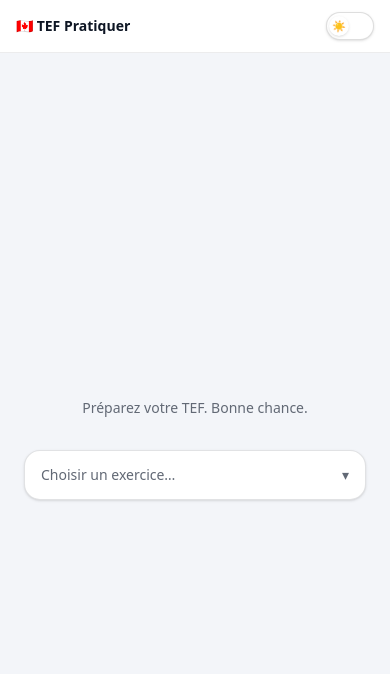
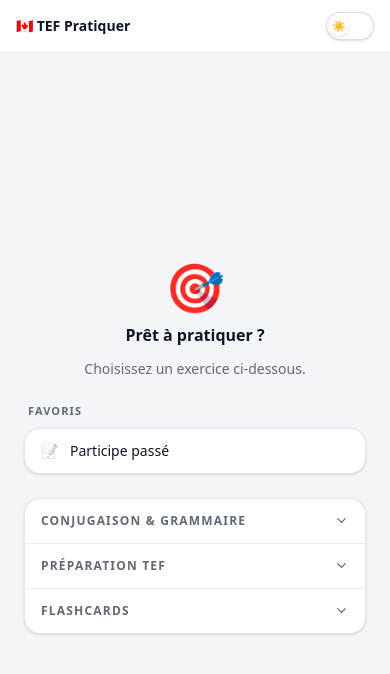
Before and after one commit to diegovelasquezweb/FrenchTest, a React (Vite) app: page / in a window 390 px wide. Shown: the top 674 px of the page. Built offline with nearby package versions, Linux system fonts and the light colour scheme.

Commit message:
update test

```diff
--- a/package.json
+++ b/package.json
@@ -10,6 +10,7 @@
     "preview": "vite preview"
   },
   "dependencies": {
+    "@radix-ui/react-accordion": "^1.2.12",
     "@radix-ui/react-select": "^2.2.6",
     "lucide-react": "^1.8.0",
     "react": "^19.0.0",
--- a/src/App.tsx
+++ b/src/App.tsx
@@ -1,5 +1,5 @@
 import { useEffect, useRef, useState } from "react";
-import * as Select from "@radix-ui/react-select";
+import * as Accordion from "@radix-ui/react-accordion";
 import { ChevronDown, ChevronRight } from "lucide-react";
 import { VERBS } from "./data/verbs";
 import { useQuiz } from "./hooks/useQuiz";
@@ -53,7 +53,7 @@ const MODE_LABEL: Record<Exclude<AppMode, "home">, string> = {
 export default function App() {
   const { theme, toggle: toggleTheme } = useTheme();
   const [appMode, setAppMode] = useState<AppMode>("home");
-  const DEFAULT_FAVORITES = ["Participe passé", "Patterns — Tout"];
+  const DEFAULT_FAVORITES = ["Participe passé"];
   const [favorites, setFavorites] = useState<string[]>(() => {
     try {
       const stored = localStorage.getItem("tef-favorites");
@@ -589,86 +589,107 @@ export default function App() {
                 <p className="text-sm text-(--color-muted)">Sélectionnez un exercice dans le menu à gauche.</p>
               </div>
 
-              {/* Mobile: select */}
-              <div className="md:hidden flex flex-col items-center justify-center h-full gap-8 px-6">
-                <div className="text-center">
-                  <p className="text-sm text-(--color-muted)">Préparez votre TEF. Bonne chance.</p>
+              {/* Mobile: accordion */}
+              <div className="md:hidden flex flex-col items-center justify-center h-full gap-6 px-6 py-8">
+                <div className="flex flex-col items-center gap-3 text-center">
+                  <span className="text-5xl">🎯</span>
+                  <p className="text-base font-semibold text-(--color-ink)">Prêt à pratiquer ?</p>
+                  <p className="text-sm text-(--color-muted)">Choisissez un exercice ci-dessous.</p>
                 </div>
-                <Select.Root
-                  onValueChange={(val) => {
-                    const map: Record<string, () => void> = {
-                      conditionnel: handleStartConditionnel,
-                      futur: handleStartFutur,
-                      orthographe: handleStartOrthographe,
-                      imparfait: handleStartImparfait,
-                      participe: handleStartParticipe,
-                      présent: handleStartPresent,
-                      phrases: handleStartPhrases,
-                      écrit: handleStartEcrit,
-                      oral: handleStartOral,
-                      patterns: handleStartPatterns,
-                      touriste: handleStartTouriste,
-                      vocabulaire: handleStartVocabulaire,
-                    };
-                    map[val]?.();
-                  }}
-                >
-                  <Select.Trigger className="flex w-full items-center justify-between gap-2 rounded-2xl border border-(--color-ink)/12 bg-(--color-surface) px-4 py-3.5 text-sm text-(--color-ink) shadow-sm focus:outline-none focus:ring-2 focus:ring-(--color-brand)/30 data-[placeholder]:text-(--color-muted)">
-                    <Select.Value placeholder="Choisir un exercice…" />
-                    <Select.Icon className="text-(--color-muted)">▾</Select.Icon>
-                  </Select.Trigger>
-                  <Select.Portal>
-                    <Select.Content
-                      position="popper"
-                      sideOffset={6}
-                      className="z-50 w-[var(--radix-select-trigger-width)] overflow-hidden rounded-2xl border border-(--color-ink)/10 bg-(--color-surface) shadow-lg"
-                    >
-                      <Select.Viewport className="p-1">
-                        <Select.Group>
-                          <Select.Label className="px-3 py-1.5 text-[11px] font-semibold uppercase tracking-wider text-(--color-muted)">Conjugaison & Grammaire</Select.Label>
-                          {[
-                            { value: "conditionnel", label: "Conditionnel" },
-                            { value: "futur",        label: "Futur simple" },
-                            { value: "orthographe",  label: "Grammaire" },
-                            { value: "imparfait",    label: "Imparfait" },
-                            { value: "participe",    label: "Participe passé" },
-                            { value: "présent",      label: "Présent" },
-                          ].map(({ value, label }) => (
-                            <Select.Item key={value} value={value} className="flex cursor-pointer select-none items-center rounded-lg px-3 py-2 text-sm text-(--color-ink) outline-none data-[highlighted]:bg-(--color-brand)/10 data-[highlighted]:text-(--color-brand)">
-                              <Select.ItemText>{label}</Select.ItemText>
-                            </Select.Item>
-                          ))}
-                        </Select.Group>
-                        <Select.Separator className="my-1 h-px bg-(--color-ink)/8" />
-                        <Select.Group>
-                          <Select.Label className="px-3 py-1.5 text-[11px] font-semibold uppercase tracking-wider text-(--color-muted)">Préparation TEF</Select.Label>
-                          {[
-                            { value: "phrases", label: "Connecteurs" },
-                            { value: "écrit",   label: "Écrit formel" },
-                            { value: "oral",    label: "Expression orale" },
-                          ].map(({ value, label }) => (
-                            <Select.Item key={value} value={value} className="flex cursor-pointer select-none items-center rounded-lg px-3 py-2 text-sm text-(--color-ink) outline-none data-[highlighted]:bg-(--color-brand)/10 data-[highlighted]:text-(--color-brand)">
-                              <Select.ItemText>{label}</Select.ItemText>
-                            </Select.Item>
-                          ))}
-                        </Select.Group>
-                        <Select.Separator className="my-1 h-px bg-(--color-ink)/8" />
-                        <Select.Group>
-                          <Select.Label className="px-3 py-1.5 text-[11px] font-semibold uppercase tracking-wider text-(--color-muted)">Flashcards</Select.Label>
-                          {[
-                            { value: "patterns",    label: "Patterns" },
-                            { value: "touriste",    label: "Touriste" },
-                            { value: "vocabulaire", label: "Vocabulaire" },
-                          ].map(({ value, label }) => (
-                            <Select.Item key={value} value={value} className="flex cursor-pointer select-none items-center rounded-lg px-3 py-2 text-sm text-(--color-ink) outline-none data-[highlighted]:bg-(--color-brand)/10 data-[highlighted]:text-(--color-brand)">
-                              <Select.ItemText>{label}</Select.ItemText>
-                            </Select.Item>
-                          ))}
-                        </Select.Group>
-                      </Select.Viewport>
-                    </Select.Content>
-                  </Select.Portal>
-                </Select.Root>
+
+                {/* Favoris mobile */}
+                {favorites.length > 0 && (
+                  <div className="w-full">
+                    <p className="mb-2 px-1 text-[11px] font-bold uppercase tracking-widest text-(--color-muted)">Favoris</p>
+                    <div className="rounded-2xl overflow-hidden border border-(--color-ink)/10 bg-(--color-surface) shadow-sm">
+                      {favorites.map(label => {
+                        const item = SIDEBAR_LOOKUP[label];
+                        if (!item) return null;
+                        return (
+                          <button
+                            key={label}
+                            type="button"
+                            onClick={item.onClick}
+                            className="flex w-full items-center gap-3 px-4 py-3 text-left text-sm font-medium text-(--color-ink) transition-colors hover:bg-(--color-brand)/8 hover:text-(--color-brand) active:bg-(--color-brand)/15 border-t border-(--color-ink)/8 first:border-t-0"
+                          >
+                            <span className="grayscale opacity-50">{item.icon}</span>
+                            {label}
+                          </button>
+                        );
+                      })}
+                    </div>
+                  </div>
+                )}
+
+                <Accordion.Root type="multiple" className="w-full rounded-2xl overflow-hidden border border-(--color-ink)/10 bg-(--color-surface) shadow-sm">
+                  {([
+                    {
+                      id: "conjugaison",
+                      label: "Conjugaison & Grammaire",
+                      items: [
+                        { label: "Conditionnel",    onClick: handleStartConditionnel },
+                        { label: "Futur simple",    onClick: handleStartFutur },
+                        { label: "Grammaire",       onClick: handleStartOrthographe },
+                        { label: "Imparfait",       onClick: handleStartImparfait },
+                        { label: "Participe passé", onClick: handleStartParticipe },
+                        { label: "Présent",         onClick: handleStartPresent },
+                      ],
+                    },
+                    {
+                      id: "tef",
+                      label: "Préparation TEF",
+                      items: [
+                        { label: "Connecteurs",      onClick: handleStartPhrases },
+                        { label: "Écrit formel",     onClick: handleStartEcrit },
+                        { label: "Expression orale", onClick: handleStartOral },
+                      ],
+                    },
+                    {
+                      id: "flashcards",
+                      label: "Flashcards",
+                      items: [
+                        { label: "Patterns — Tout", onClick: handleStartPatterns },
+                        { label: "Touriste",        onClick: handleStartTouriste },
+                        { label: "Vocabulaire",     onClick: handleStartVocabulaire },
+                      ],
+                    },
+                  ]).map((section, si) => (
+                    <Accordion.Item key={section.id} value={section.id} className={si > 0 ? "border-t border-(--color-ink)/8" : ""}>
+                      <Accordion.Header>
+                        <Accordion.Trigger className="group flex w-full items-center justify-between px-4 py-3.5 text-left text-xs font-bold uppercase tracking-widest text-(--color-muted) transition-colors hover:text-(--color-ink) data-[state=open]:text-(--color-ink)">
+                          {section.label}
+                          <ChevronDown size={15} className="text-(--color-muted) transition-transform duration-200 group-data-[state=open]:rotate-180" />
+                        </Accordion.Trigger>
+                      </Accordion.Header>
+                      <Accordion.Content className="overflow-hidden data-[state=open]:animate-none">
+                        <div className="flex flex-col pb-2">
+                          {section.items.map(({ label, onClick }) => {
+                            const isFav = favorites.includes(label);
+                            return (
+                              <div key={label} className="relative">
+                                <button
+                                  type="button"
+                                  onClick={onClick}
+                                  className="w-full px-4 py-3 pr-12 text-left text-sm font-medium text-(--color-ink) transition-colors hover:bg-(--color-brand)/8 hover:text-(--color-brand) active:bg-(--color-brand)/15"
+                                >
+                                  {label}
+                                </button>
+                                <button
+                                  type="button"
+                                  onClick={(e) => toggleFavorite(label, e)}
+                                  aria-label={isFav ? `Retirer ${label} des favoris` : `Ajouter ${label} aux favoris`}
+                                  className={`absolute right-3 top-1/2 -translate-y-1/2 p-1 text-base transition-opacity ${isFav ? "text-amber-400" : "text-(--color-muted)"}`}
+                                >
+                                  {isFav ? "⭐" : "☆"}
+                                </button>
+                              </div>
+                            );
+                          })}
+                        </div>
+                      </Accordion.Content>
+                    </Accordion.Item>
+                  ))}
+                </Accordion.Root>
               </div>
             </>
           )}
```
Also changed, not shown: 1 other file (tests, documents, lock files or other folders).
